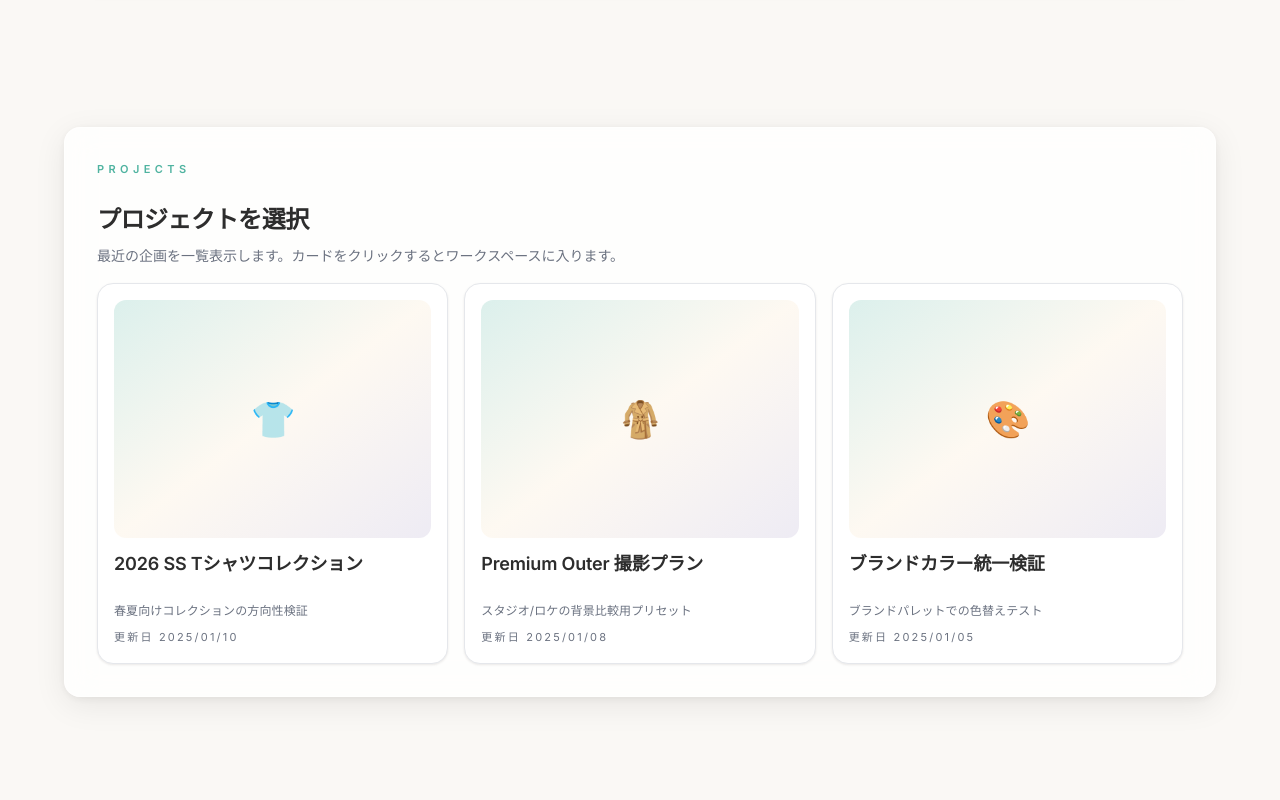
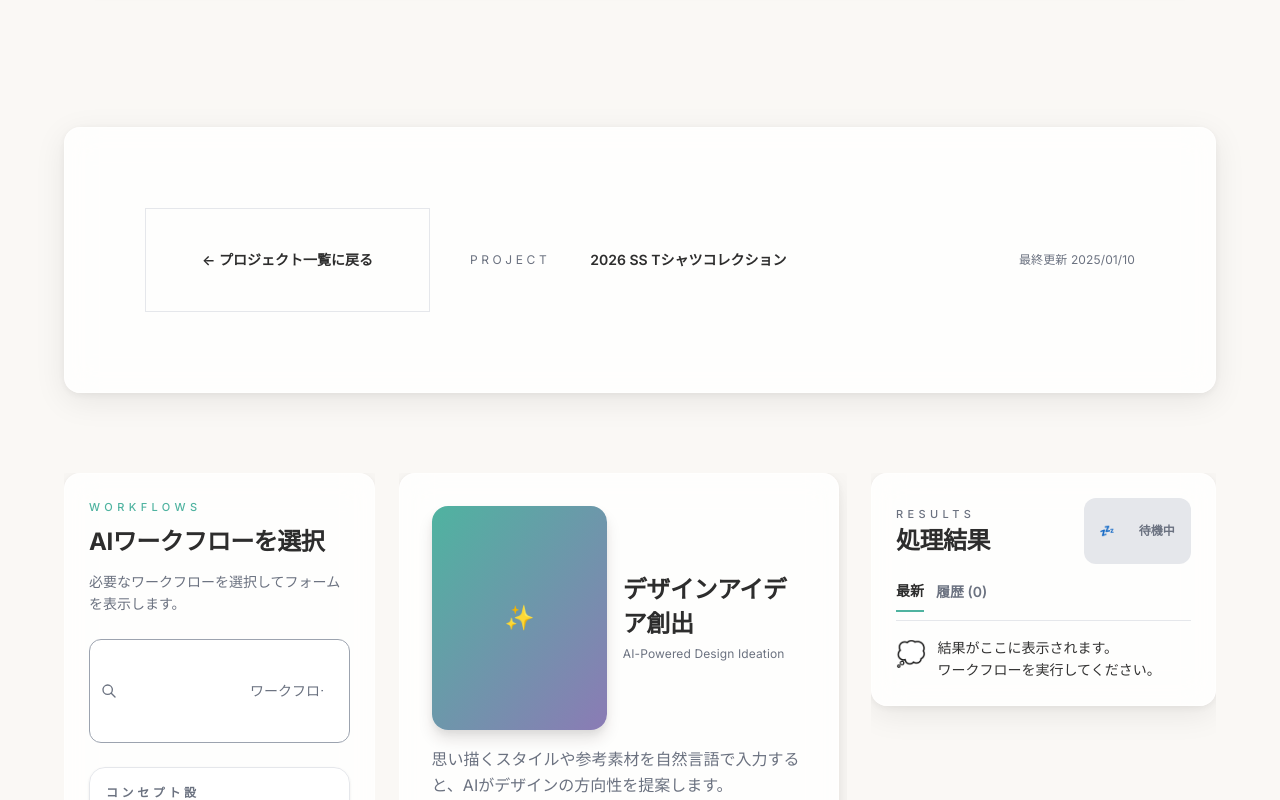
Before and after one commit to nick353/nanobanana-apparel-ai, a React (Vite) app in the folder nanobanana-site/: page / in a window 1280 px wide. Shown: the part 980-1780 px from the top of the page. Built offline with nearby package versions, Linux system fonts and the light colour scheme.

Commit message:
Auto-enter last project and make asset thumbnails clickable

```diff
--- a/nanobanana-site/src/App.jsx
+++ b/nanobanana-site/src/App.jsx
@@ -256,10 +256,12 @@ const App = () => {
     if (typeof window !== 'undefined') {
       const last = localStorage.getItem('nb_lastProjectId');
       if (last) {
-        return SAMPLE_PROJECTS.find((p) => p.id === last) || null;
+        const found = SAMPLE_PROJECTS.find((p) => p.id === last);
+        if (found) return found;
       }
     }
-    return null;
+    // ログイン済み想定で即作業に入れるようデフォルトを最初のプロジェクトに
+    return SAMPLE_PROJECTS[0];
   });
   const [baseUrl, setBaseUrl] = useState(() => {
     if (typeof window !== 'undefined') {
@@ -309,14 +311,14 @@ const App = () => {
         nextResult?.image,
         nextResult?.data?.images,
         nextResult?.data?.image,
-      ].flat ? [nextResult?.images, nextResult?.image, nextResult?.data?.images, nextResult?.data?.image].flat() : [];
+      ];
       return candidates
-        .filter(Boolean)
         .flatMap((item) => {
-          if (typeof item === 'string') return [item];
+          if (!item) return [];
           if (Array.isArray(item)) return item.filter(Boolean);
-          return [];
+          return [item];
         })
+        .filter((val) => typeof val === 'string' && val.trim().length > 0)
         .map((val) => ({ id: createHistoryId(), thumb: val }));
     };
 
--- a/nanobanana-site/src/components/ResultDisplay.jsx
+++ b/nanobanana-site/src/components/ResultDisplay.jsx
@@ -171,13 +171,25 @@ const ResultDisplay = ({
             </div>
             <div className="grid grid-cols-3 gap-8">
               {assets.slice(0, 6).map((asset) => (
-                <div key={asset.id} className="aspect-square rounded-10 bg-very-light-gray flex items-center justify-center text-medium-gray text-xs">
+                <a
+                  key={asset.id}
+                  href={asset.thumb}
+                  target="_blank"
+                  rel="noreferrer"
+                  className="group aspect-square rounded-10 bg-very-light-gray flex items-center justify-center text-medium-gray text-xs overflow-hidden"
+                  title="新しいタブで開く"
+                >
                   {asset.thumb ? (
-                    <img src={asset.thumb} alt="" className="h-full w-full rounded-10 object-cover" />
+                    <img
+                      src={asset.thumb}
+                      alt=""
+                      className="h-full w-full rounded-10 object-cover transition-transform duration-200 group-hover:scale-105"
+                      loading="lazy"
+                    />
                   ) : (
                     'Soon'
                   )}
-                </div>
+                </a>
               ))}
               {assets.length === 0 && <div className="text-xs text-medium-gray">生成結果がここに並びます</div>}
             </div>
```
